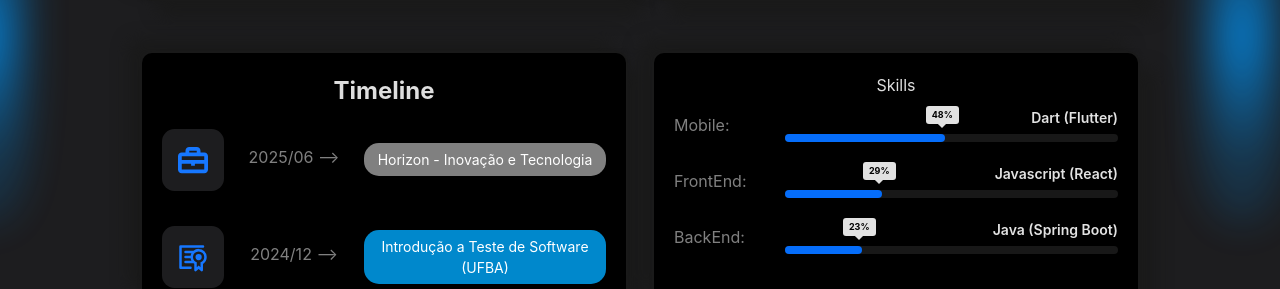
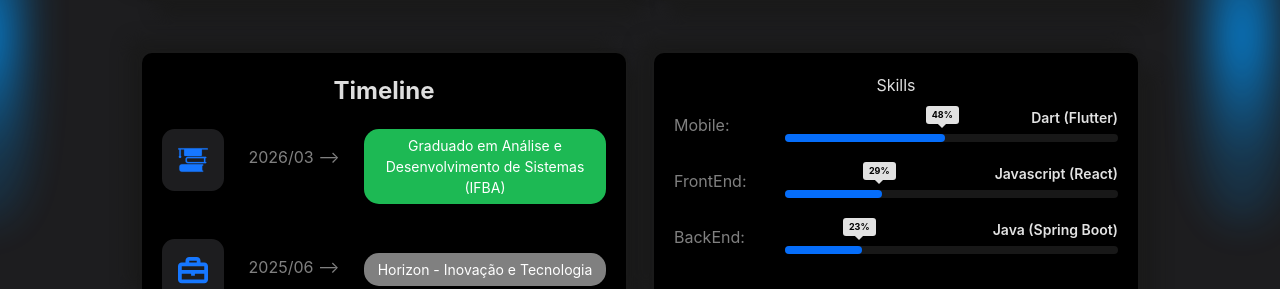
Before and after one commit to vlopess/PersonalSite, a React (Vite) app: page / in a window 1280 px wide. Shown: the part 1340-1629 px from the top of the page. Built offline with nearby package versions, Linux system fonts and the light colour scheme.

Commit message:
Add timeline entries for education and work experience

```diff
--- a/src/components/TimeLine/TimeLine.jsx
+++ b/src/components/TimeLine/TimeLine.jsx
@@ -10,6 +10,7 @@ export const TimeLine = () => {
             <div style={{width: "100%"}}>
                 <h2><Translator path="aboutMe.timeLine.title"/></h2>
                 <ul className="timeLine">
+                    <TimeLineCollege data={"2026/03 -->"}  text={"Graduado em Análise e Desenvolvimento de Sistemas (IFBA)"}/>
                     <TImeLineWork data={"2025/06 -->"}  text={"Horizon - Inovação e Tecnologia"}/>
                     <TimeLineCertificate data={"2024/12 -->"} text={"Introdução a Teste de Software (UFBA)"}/>
                     <TimeLineCertificate data={"2024/04 -->"} text={"Formação Spring Boot 3 (Alura)"}/>
```
